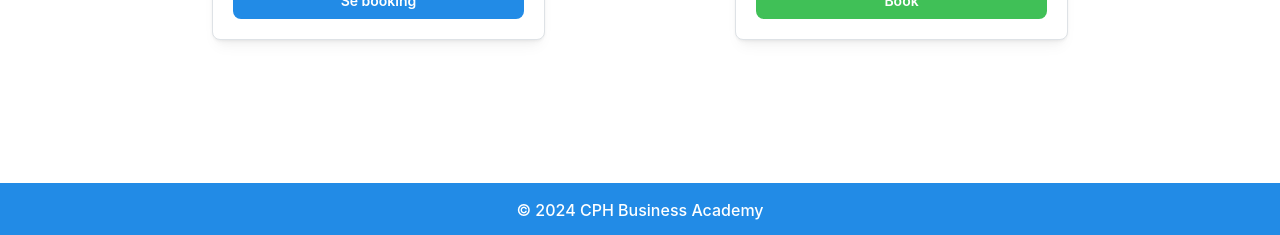
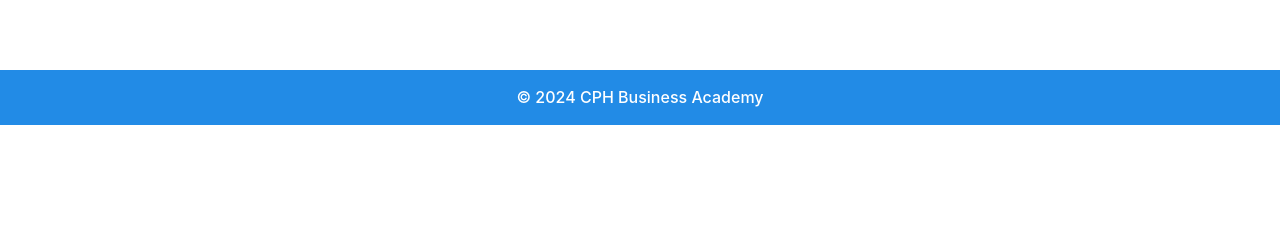
Before and after one commit to Vbroendum/booking, a React (Vite) app: page /booking/frontpage in a window 1280 px wide. Shown: the part 675-910 px from the top of the page. After the commit the page ends 800 px from the top, so only its background shows below. Built offline with nearby package versions, Linux system fonts and the light colour scheme.

Commit message:
footer forside og minebookigner ændret

```diff
--- a/src/routes/frontpage.lazy.jsx
+++ b/src/routes/frontpage.lazy.jsx
@@ -1,17 +1,17 @@
-import { createLazyFileRoute } from '@tanstack/react-router'
-import Header from "../components/Header"
+import { createLazyFileRoute } from '@tanstack/react-router';
+import Header from "../components/Header";
 import Footer from '../components/Footer';
 import FrontPageFlashCard from '../components/FrontPageFlashCard';
 
 export const Route = createLazyFileRoute('/frontpage')({
   component: RouteComponent,
-})
-
+});
 
 function RouteComponent() {
   return (
-    <div>
+    <div style={{ display: 'flex', flexDirection: 'column', minHeight: '100vh' }}> {/* Ensure the parent takes full height */}
       <Header />
+
       <div
         style={{
           fontSize: "25px",
@@ -19,12 +19,12 @@
           flexDirection: 'column',
           alignItems: 'center',
           justifyContent: 'center',
-          height: '100vh', // Full viewport height
-          textAlign: 'center', // Align text in the center of the h1
+          flex: 1, // This ensures the content takes available space
+          textAlign: 'center',
         }}
       >
         <h1>Book et lokale eller se dine bookinger.</h1>
-        <div style={{display: 'flex', gap: '150px', justifyContent: "space-evenly"}}>
+        <div style={{ display: 'flex', gap: '150px', justifyContent: "space-evenly" }}>
           <FrontPageFlashCard
             title="Se dine bookinger"
             imageUrl={'https://epgjtuypadrnxeldurle.supabase.co/storage/v1/object/public/lokale-images/gruppelokale.webp?'}
@@ -43,7 +43,14 @@
           />
         </div>
       </div>
-      <Footer />
+
+      <Footer style={{
+        position: 'relative',
+        bottom: 0,
+        width: '100%',
+        backgroundColor: 'white',
+        zIndex: 1000
+      }} />
     </div>
   );
 }
--- a/src/routes/mineBookinger.lazy.jsx
+++ b/src/routes/mineBookinger.lazy.jsx
@@ -1,7 +1,7 @@
 import { useEffect, useState } from 'react';
 import { createLazyFileRoute, useRouter } from '@tanstack/react-router';
 import { getSupabaseClient } from '../supabase/getSupabaseClient';
-import MinebookingCard from '../components/MinebookingCard';  // Ensure this component is rendering properly
+import MinebookingCard from '../components/MinebookingCard';
 import Header from '../components/Header';
 import Footer from '../components/Footer';
 import { Button } from '@mantine/core';
@@ -16,7 +16,6 @@
   const [bookings, setBookings] = useState([]);
   const [loading, setLoading] = useState(true);
   const [error, setError] = useState(null);
-
 
   const router = useRouter();
 
@@ -45,7 +44,6 @@
         if (bookingsError) {
           setError('Error fetching bookings: ' + bookingsError.message);
         } else if (data && data.length === 0) {
-          // If no bookings are found, set the error message
           console.log('Ingen bookinger fundet for denne bruger');
           setError('Ingen bookinger fundet');
         } else {
@@ -87,8 +85,9 @@
   };
 
   return (
-    <div>
+    <div style={{ display: 'flex', flexDirection: 'column', minHeight: '100vh' }}> {/* Full viewport height */}
       <Header />
+
       <div
         style={{
           fontSize: '25px',
@@ -96,8 +95,10 @@
           flexDirection: 'column',
           alignItems: 'center',
           justifyContent: 'center',
-          height: '100vh',
+          flex: 1, // This ensures the content area fills the space available
           textAlign: 'center',
+          overflowY: 'auto', // Enable scrolling when content overflows
+          paddingBottom: '50px', // Allow space for the footer
         }}
       >
         <h1>Mine Bookinger</h1>
@@ -109,8 +110,6 @@
             <p>Ingen bookinger fundet</p>
           </div>
         )}
-
-
 
         <div
           style={{
@@ -131,13 +130,21 @@
               />
             ))
           ) : (
-            <div style={{gridColumn: '2', textAlign: 'center', marginTop: '20px', }}>
+            <div style={{gridColumn: '2', textAlign: 'center', marginTop: '20px' }}>
               <Button onClick={() => router.navigate({ to: '/startBooking' })}>Start Booking</Button>
             </div>
           )}
         </div>
       </div>
-      <Footer />
+
+      {/* Footer is now fixed at the bottom */}
+      <Footer style={{
+        position: 'relative',
+        bottom: 0,
+        width: '100%',
+        backgroundColor: 'white',
+        zIndex: 1000
+      }} />
     </div>
   );
 }
```
